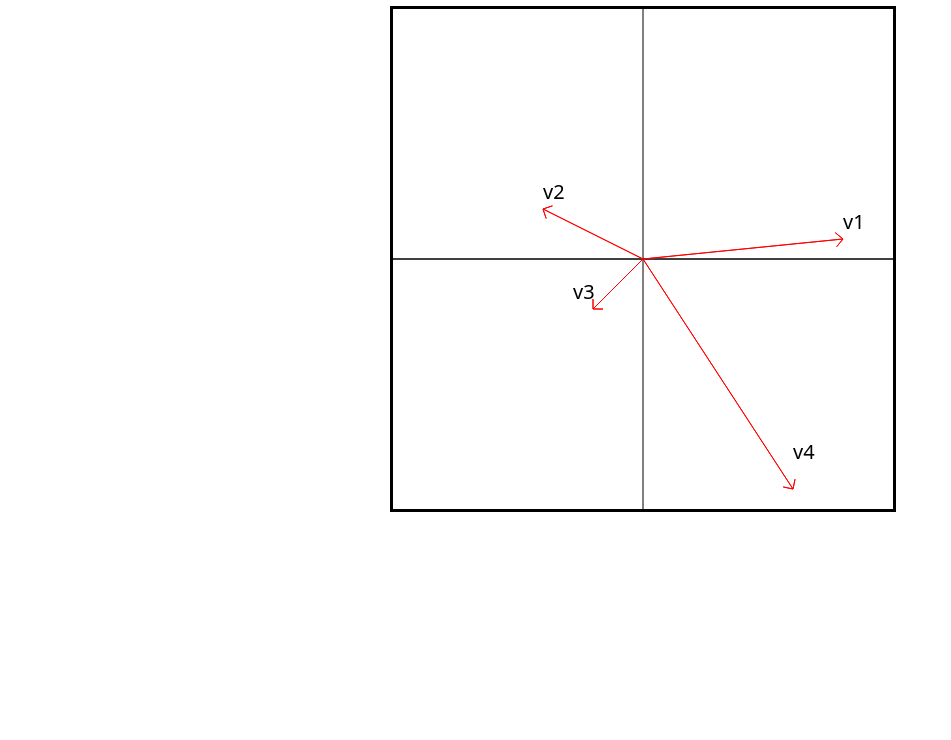
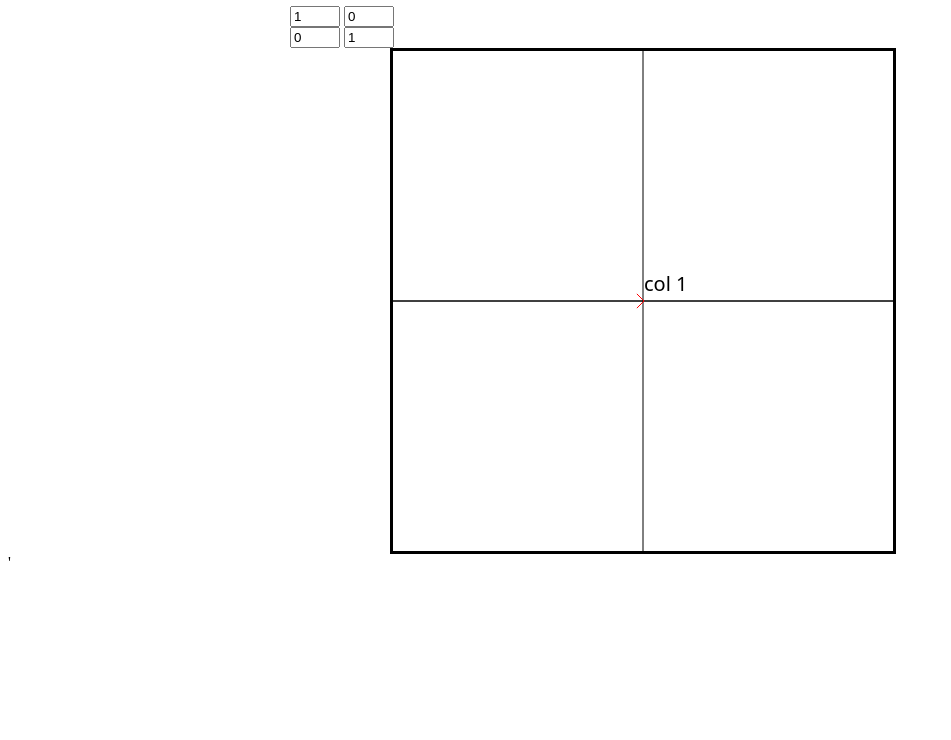
Before and after one commit to Grimmbol/visual, a plain HTML site: page linalg/index.html in a window 1280 px wide. Shown: the part 60-800 px from the top of the page, without its empty margins (0-951 px from the left). Drawn offline with Linux system fonts and the light colour scheme.

Commit message:
add input fields for matrix A, internal state to represent it, listneres to update it and a new state+render update cycle that generates render objects based on matrix state

```diff
--- a/linalg/index.html
+++ b/linalg/index.html
@@ -7,8 +7,23 @@
 <body>
   <main>
     <h1> Equations! </h1>
-    <canvas id = "main_canvas" width="500px" height="500px">
+    <div id="math_content">
+      <div id="input_column">
+	<div id="matrix">
+	  <div class="matrix_row">
+	    <input type="number" class="matrix_cell" id="matrix11"></input>
+	    <input type="number" class="matrix_cell" id="matrix12"></input>
+	  </div>
+	  <div class="matrix_row">
+	    <input type="number" class="matrix_cell" id="matrix21"></input>
+	    <input type="number" class="matrix_cell" id="matrix22"></input>
+	  </div>
+	</div>
+      </div>
+      <canvas id = "main_canvas" width="500px" height="500px">
       Your browser does not seem to support HTML canvas :'(
-    </canvas>
+      </canvas>
+    </div>
   </main>
 </body>
+'
--- a/linalg/linalg.js
+++ b/linalg/linalg.js
@@ -15,12 +15,14 @@ function render(state) {
 
 function clear_canvas(state) {
     let context = state.context;
-    context.clearRect(0,0, state.width, state.height);
+    console.log("clear canvas!", state.size.width, state.size.height);
+    context.clearRect(0,0, state.size.width, state.size.height);
 }
 
 function render_objects(state) {
     let numObjects = state.objects.length
     let objects = state.objects;
+    console.log("about to render these objects", objects);
     for(let i = 0; i < numObjects; i++) {
 	let currentObject = objects[i]
 	let currentType = currentObject.type
@@ -133,7 +135,7 @@ function pxstringToInt(input) {
     return parseInt(trimmedString);
 }
 
-// Input and output in degrees
+// *** Geometry and linear algebra ***
 function rotateVector(x, y, angle) {
     let cycles = (angle%360) / 360;
     let angle_rad = 2*Math.PI*cycles;
@@ -175,14 +177,90 @@ function findVectorAngle(x, y) {
 }
 
 const init = () => {
-    let handle = document.querySelector("#main_canvas");
-    let context = handle.getContext('2d');
-    let state = populateInitialState(context);
+    let canvasHandle = document.querySelector("#main_canvas");
+    let context = canvasHandle.getContext('2d');
 
+    let matrixHandles = [
+	[document.querySelector("#matrix11"), document.querySelector("#matrix12")],
+	[document.querySelector("#matrix21"), document.querySelector("#matrix22")]
+    ];
+    console.log(matrixHandles);
+    let matrixValues = [[1, 0],
+			[0, 1]];
+
+    let solutionHandles = [
+	"bx", "by"
+    ];
+
+    let state = populateTestState(context);
+
+    state.matrixHandles = matrixHandles;
+    state.matrixValues = matrixValues;
+
+    matrixHandles[0][0].addEventListener('input',
+					 (e) => {
+					     let newVal = parseInt(e.target.value);
+					     state.matrixValues[0][0] = newVal;
+					     update(state);
+					 });
+    matrixHandles[0][1].addEventListener('input',
+					 (e) => {
+					     let newVal = parseInt(e.target.value);
+					     state.matrixValues[0][1] = newVal;
+					     update(state);
+					 });
+    matrixHandles[1][0].addEventListener('input',
+					 (e) => {
+					     let newVal = parseInt(e.target.value);
+					     state.matrixValues[1][0] = newVal;
+					     update(state);
+					 });
+    matrixHandles[1][1].addEventListener('input',
+					 (e) => {
+					     let newVal = parseInt(e.target.value);
+					     state.matrixValues[1][1] = newVal;
+					     update(state);
+					 });
+
+
+    synchroniseUIState(state);
+    update(state);
+}
+
+function synchroniseUIState(state) {
+    state.matrixHandles[0][0].value = state.matrixValues[0][0];
+    state.matrixHandles[0][1].value = state.matrixValues[0][1];
+    state.matrixHandles[1][0].value = state.matrixValues[1][0];
+    state.matrixHandles[1][1].value = state.matrixValues[1][1];
+}
+
+function update(state) {
+    updateRenderObjects(state);
     render(state);
 }
 
-function populateInitialState(context) {
+function updateRenderObjects(state) {
+    console.log("Update!")
+    console.log("The current matrix values", state.matrixValues);
+    let newObjects = [];
+    let col1 = {
+	type: 'vector',
+	x: state.matrixValues[0][0],
+	y: state.matrixValues[1][0],
+	translation: {x: 0, y: 0}
+    };
+    let col1l = {
+	type: 'label',
+	content: 'col 1',
+ 	x: state.matrixValues[0][0],
+	y: state.matrixValues[1][0] + 10,
+    };
+    newObjects.push(col1);
+    newObjects.push(col1l);
+    state.objects = newObjects;
+}
+
+function populateTestState(context) {
     return {
 	origin: {x: 250, y: 250},
 	size: {
--- a/linalg/style.css
+++ b/linalg/style.css
@@ -13,3 +13,7 @@ main {
     margin-left: 100px;
     margin-right: 100px;
 }
+
+.matrix_cell {
+    width: 50px;
+}
```
